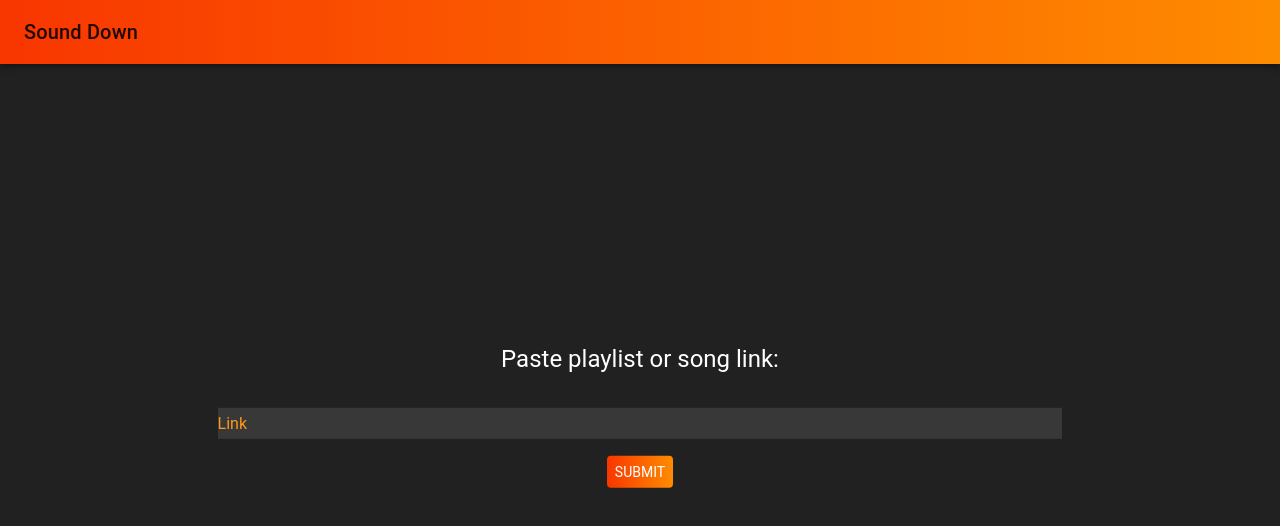
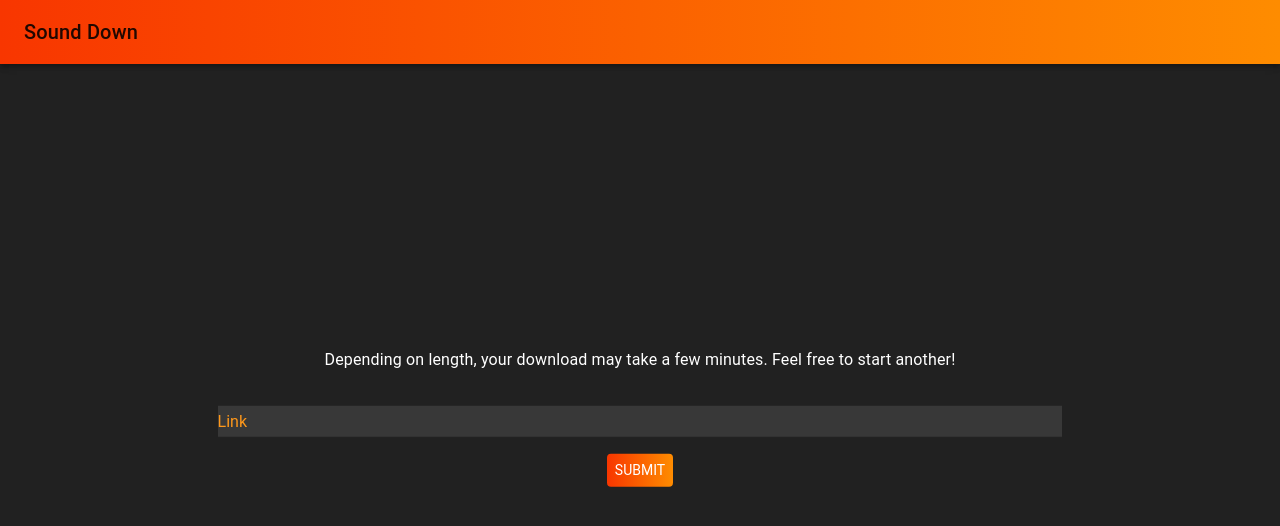
Before and after one commit to Will-Copeland/sound-down, a React (Create React App) app in the folder client/: page / in a window 1280 px wide. Shown: the top 526 px of the page. Built offline with nearby package versions, Linux system fonts and the light colour scheme.

Commit message:
loading, error functionality

```diff
--- a/client/src/App.js
+++ b/client/src/App.js
@@ -1,9 +1,10 @@
 import React from 'react';
-import { LinearProgress, withStyles } from '@material-ui/core';
+import { withStyles } from '@material-ui/core';
 // import './App.css';
 
 import Form from './containers/Form';
 import Layout from './containers/Layout';
+import Error from './components/Error';
 
 const styles = {
   progress: {
@@ -16,8 +17,9 @@ class App extends React.Component {
   constructor(props) {
     super(props);
     this.state = {
-      error: false,
-      downloading: false,
+      error: 'test',
+      errOpen: false,
+      downloading: true,
       src: null,
       downloads: [],
     };
@@ -25,6 +27,9 @@ class App extends React.Component {
 
   submitForm = (URL) => {
     const { downloads } = this.state;
+    console.log(URL);
+
+    if (URL.includes('https://soundcloud.com/')) {
       this.setState({
         downloading: true,
         downloads: [
@@ -32,6 +37,9 @@ class App extends React.Component {
           `http://localhost:8080/sound?url=${URL}`,
         ],
       });
+    } else {
+      this.setState({ error: 'Invalid URL!', errOpen: true });
+    }
   };
 
   renderIframes = () => {
@@ -52,14 +60,23 @@ class App extends React.Component {
       });
   }
 
+  handleClose = (event, reason) => {
+    if (reason === 'clickaway') {
+      return;
+    }
+
+    this.setState({ errOpen: false });
+  };
+
   render() {
-    const { downloading, src } = this.state;
+    const { downloading, error, errOpen } = this.state;
     const { classes } = this.state;
     return (
       <div className="App">
         <Layout>
-          {downloading ? <LinearProgress /> : <Form sendForm={this.submitForm} />}
+          {error.length > 0 ? <Error handleClose={this.handleClose} open={errOpen} error={error} /> : <div /> }
 
+          <Form downloading={downloading} sendForm={this.submitForm} />
         </Layout>
         { this.renderIframes() }
       </div>
--- /dev/null
+++ b/client/src/components/Error.js
@@ -0,0 +1,32 @@
+import React from 'react';
+import {
+  withStyles, Snackbar, Button, IconButton,
+} from '@material-ui/core';
+
+const styles = theme => ({
+  error: {
+    backgroundColor: theme.palette.error.main,
+  }
+
+});
+
+const Error = ({ classes, error, open, handleClose }) => (
+  <div >
+    <Snackbar
+      anchorOrigin={{
+        vertical: 'bottom',
+        horizontal: 'center',
+      }}
+      onClose={() => handleClose()}
+      open={open}
+      autoHideDuration={2000}
+      ContentProps={{
+        classes: classes.error,
+        'aria-describedby': 'message-id',
+      }}
+      message={<span id="message-id">{error}</span>}
+    />
+  </div>
+);
+
+export default withStyles(styles)(Error);
--- /dev/null
+++ b/client/src/components/Loading.js
@@ -0,0 +1,22 @@
+import React from 'react';
+import {
+  withStyles, Typography,
+} from '@material-ui/core';
+
+const styles = {
+  root: {
+    position: 'static',
+  },
+
+};
+
+const Loading = ({ classes }) => (
+  <div className={classes.root}>
+    <Typography variant="subtitle1">
+        Depending on length, your download may take a few minutes.
+        Feel free to start another!
+    </Typography>
+  </div>
+);
+
+export default withStyles(styles)(Loading);
--- a/client/src/containers/Form.js
+++ b/client/src/containers/Form.js
@@ -2,6 +2,7 @@ import React, { Component } from 'react';
 import {
   withStyles, TextField, Typography, Button,
 } from '@material-ui/core';
+import Loading from '../components/Loading';
 
 const styles = theme => ({
   form: {
@@ -54,13 +55,15 @@ class Form extends Component {
   }
 
   render() {
-    const { classes } = this.props;
+    const { classes, downloading } = this.props;
     const { link } = this.state;
     return (
       <div className={classes.form}>
-        <Typography variant="h5">
+        {downloading ? <Loading /> : (
+          <Typography variant="h5">
             Paste playlist or song link:
-        </Typography>
+          </Typography>
+        )}
         <TextField
           style={{ color: 'white' }}
           InputProps={{
--- a/client/src/util/Theme.js
+++ b/client/src/util/Theme.js
@@ -30,6 +30,9 @@ const Theme = createMuiTheme({
     background: {
       default: '#212121',
     },
+    error: {
+      main: '#d32f2f',
+    },
   },
 });
 
```
Also changed, not shown: 1 other file (tests, documents, lock files or other folders). Lines whose indentation alone changed are shown as unchanged.
